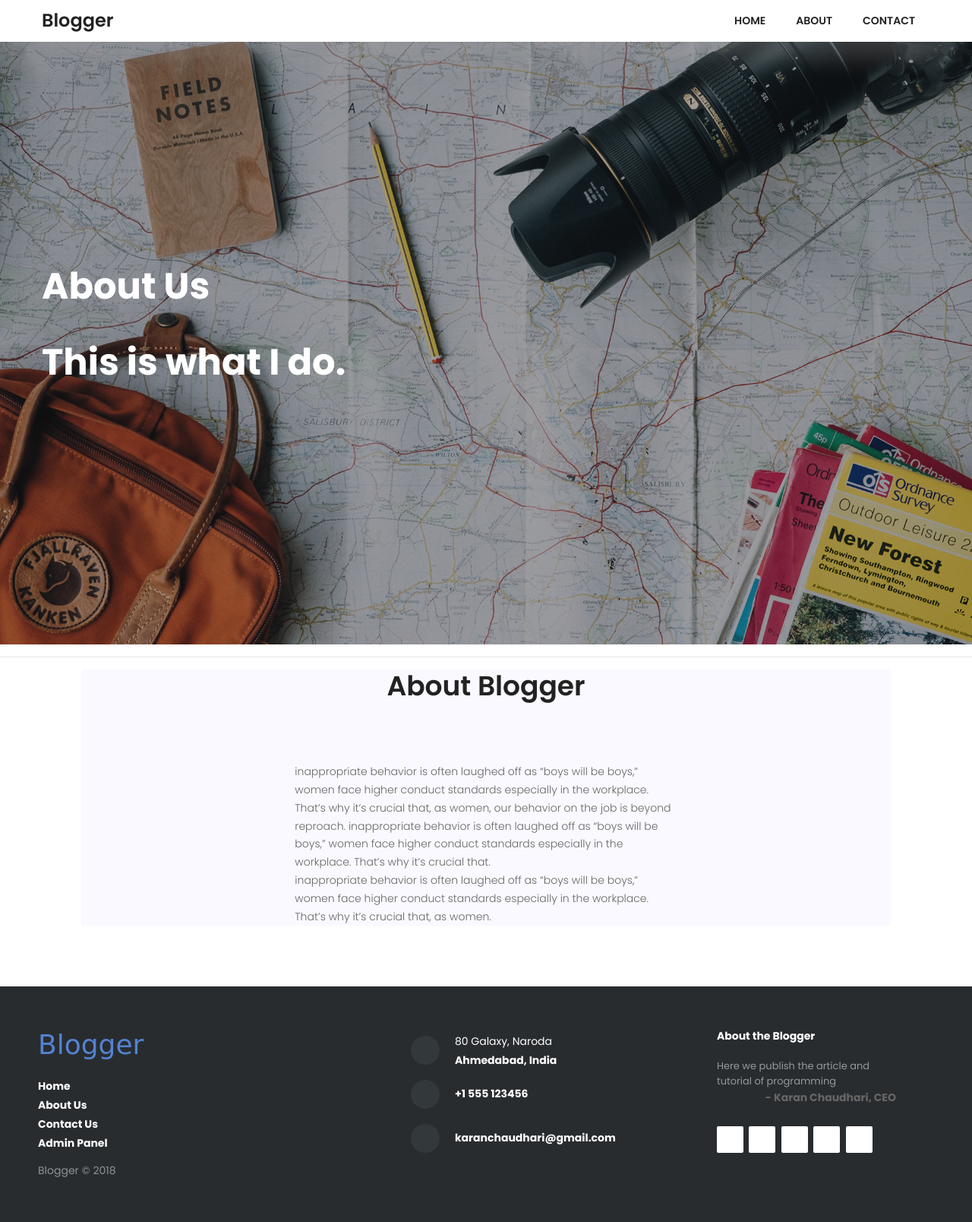
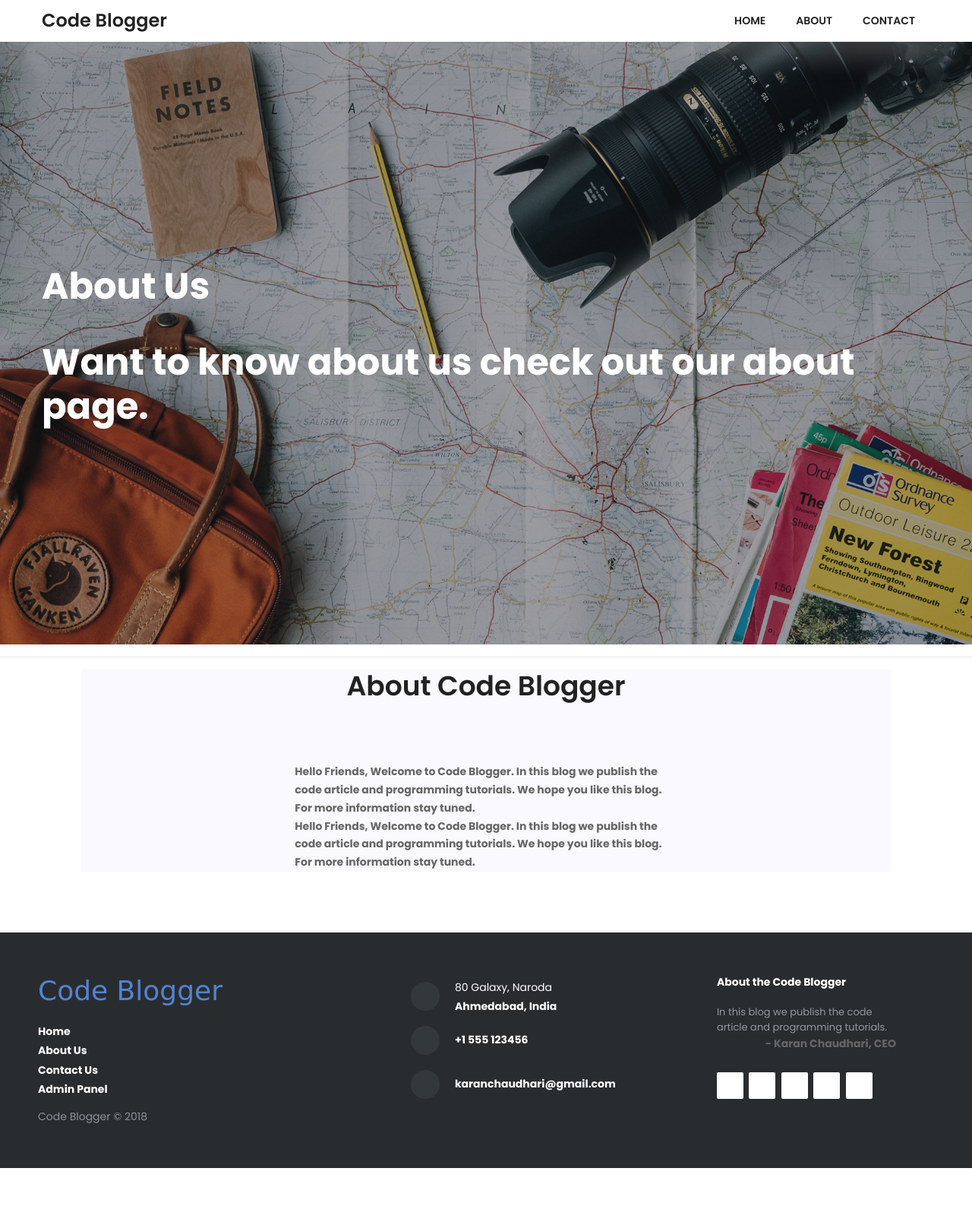
Before and after one commit to karan-chaudhari/flask-blog, a Flask app: page /about in a window 1280 px wide. Shown: the whole page at 76% size. After the commit the page ends 1537 px from the top, so only its background shows below. Run offline with Flask 2, Linux system fonts and the light colour scheme; some libraries are stand-ins or nearby versions; some web fonts are replaced.

Commit message:
Add parameter in json file

```diff
--- a/config.json
+++ b/config.json
@@ -3,6 +3,17 @@
     {
         "local_sever" : "True",
         "local_uri" : "mysql://root:@localhost/code blogger",
-        "prod_uri" : "mysql://root:@localhost/code blogger"
+        "prod_uri" : "mysql://root:@localhost/code blogger",
+        "blog_name" : "Code Blogger",
+        "home_line" : "Start blogging and show your telent.",
+        "about_line" : "Want to know about us check out our about page.",
+        "about_page" : "Hello Friends, Welcome to Code Blogger. In this blog we publish the code article and programming tutorials. We hope you like this blog. For more information stay tuned.",
+        "footer_about" : "In this blog we publish the code article and programming tutorials.",
+        "contact_line" : "You have question? we have answer.",
+        "fb_url" : "https://www.facebook.com/code-blogger",
+        "tw_url" : "https://www.twitter.com/code-blogger",
+        "insta_url" : "https://www.instagram.com/code-blogger",
+        "in_url" : "http://www.linkdin.com/code-blogger",
+        "gh_url" : "https://www.github.com/code-blogger"
     }
 }
--- a/main.py
+++ b/main.py
@@ -36,11 +36,11 @@ class Contacts(db.Model):
 @app.route("/")
 def home():
     posts = Posts.query.filter_by().all()
-    return render_template("index.html",posts=posts)
+    return render_template("index.html",params=params,posts=posts)
 
 @app.route("/about")
 def about():
-    return render_template("about.html")
+    return render_template("about.html",params=params)
 
 @app.route("/contact", methods=["GET","POST"])
 def contact():
@@ -53,11 +53,11 @@ def contact():
         db.session.add(entry)
         db.session.commit()
         flash("Thanks for submitting your detail. We will get back to you soon.","success")
-    return render_template("contact.html")
+    return render_template("contact.html",params=params)
 
 @app.route("/post/<string:post_slug>",methods=["GET"])
 def post_route(post_slug):
     post = Posts.query.filter_by(slug=post_slug).first()
-    return render_template("post.html",post=post)
+    return render_template("post.html",params=params,post=post)
 
 app.run(debug=True)
--- a/templates/about.html
+++ b/templates/about.html
@@ -14,7 +14,7 @@
 		<!-- meta character set -->
 		<meta charset="UTF-8">
 		<!-- Site Title -->
-		<title>Blogger</title>
+		<title>{{params['blog_name']}}</title>
 		<link href="https://fonts.googleapis.com/css?family=Poppins:100,200,400,300,500,600,700" rel="stylesheet">
 			<!--
 			CSS
@@ -35,7 +35,7 @@
 				<nav class="navbar navbar-expand-lg navbar-light">
 					<div class="container">
 						  <a class="navbar-brand" href="/">
-						  	<h3>Blogger</h3>
+						  	<h3>{{params['blog_name']}}</h3>
 						  </a>
 						  <button class="navbar-toggler" type="button" data-toggle="collapse" data-target="#navbarSupportedContent" aria-controls="navbarSupportedContent" aria-expanded="false" aria-label="Toggle navigation">
 						    <span class="navbar-toggler-icon"></span>
@@ -59,7 +59,7 @@
 					<div class="row fullscreen">
 						<div class="banner-content align-items-center col-lg-12 col-md-12">
 						<h1>About Us</h1><br>
-						<h1>This is what I do.</h1>
+						<h1>{{params['about_line']}}</h1>
 						</div>
 					</div>
 				</div>
@@ -73,18 +73,20 @@
 					<div class="row d-flex justify-content-center">
 						<div class="menu-content pb-70 col-lg-8">
 							<div class="title text-center">
-								<h1 class="mb-10">About Blogger</h1>
+								<h1 class="mb-10">About {{params['blog_name']}}</h1>
 							</div>
 						</div>
 					</div>
 					<div class="row justify-content-center d-flex align-items-center">
 						<div class="col-lg-6 team-left">
+							<h2>
 							<p>
-								inappropriate behavior is often laughed off as “boys will be boys,” women face higher conduct standards especially in the workplace. That’s why it’s crucial that, as women, our behavior on the job is beyond reproach. inappropriate behavior is often laughed off as “boys will be boys,” women face higher conduct standards especially in the workplace. That’s why it’s crucial that.
+								{{params['about_page']}}
 							</p>
 							<p>
-								inappropriate behavior is often laughed off as “boys will be boys,” women face higher conduct standards especially in the workplace. That’s why it’s crucial that, as women.
+								{{params['about_page']}}
 							</p>
+							</h2>
 						</div>
 
 					</div>
@@ -94,7 +96,7 @@
 
 			<footer class="footer-distributed">
 			<div class="footer-left">
-				<h3><span>Blogger</span></h3>
+				<h3><span>{{params['blog_name']}}</span></h3>
 				<p class="footer-links">
 					<a href="/">Home</a>
 					<br>
@@ -104,7 +106,7 @@
 					<br>
 					<a href="/contact">Admin Panel</a>
 				</p>
-				<p class="footer-company-name">Blogger &copy; 2018</p>
+				<p class="footer-company-name">{{params['blog_name']}} &copy; 2018</p>
 			</div>
 			<div class="footer-center">
 				<div>
@@ -122,17 +124,18 @@
 			</div>
 			<div class="footer-right">
 				<p class="footer-company-about">
-					<span>About the Blogger</span>
-					Here we publish the article and tutorial of programming<br>
+					<span>About the {{params['blog_name']}}</span>
+					{{params['footer_about']}}<br>
 					<p class="text-right">- Karan Chaudhari, CEO</p>
 				</p>
 				<div class="footer-icons">
-					<a href="#"><i class="fa fa-facebook"></i></a>
-					<a href="#"><i class="fa fa-twitter"></i></a>
-					<a href="#"><i class="fa fa-instagram"></i></a>
-					<a href="#"><i class="fa fa-linkedin"></i></a>
-					<a href="#"><i class="fa fa-github"></i></a>
+					<a href="{{params['fb_url']}}" target="_blank"><i class="fa fa-facebook"></i></a>
+					<a href="{{params['tw_url']}}" target="_blank"><i class="fa fa-twitter"></i></a>
+					<a href="{{params['insta_url']}}" target="_blank"><i class="fa fa-instagram"></i></a>
+					<a href="{{params['in_url']}}" target="_blank"><i class="fa fa-linkedin"></i></a>
+					<a href="{{params['gh_url']}}" target="_blank"><i class="fa fa-github"></i></a>
 				</div>
+
 			</div>
 		</footer>
 			<script src="{{url_for('static',filename='js/vendor/jquery-2.2.4.min.js')}}"></script>
```
Also changed, not shown: templates/contact.html (+13 -12 lines), templates/layout.html (+14 -13 lines), templates/post.html (+12 -11 lines).
